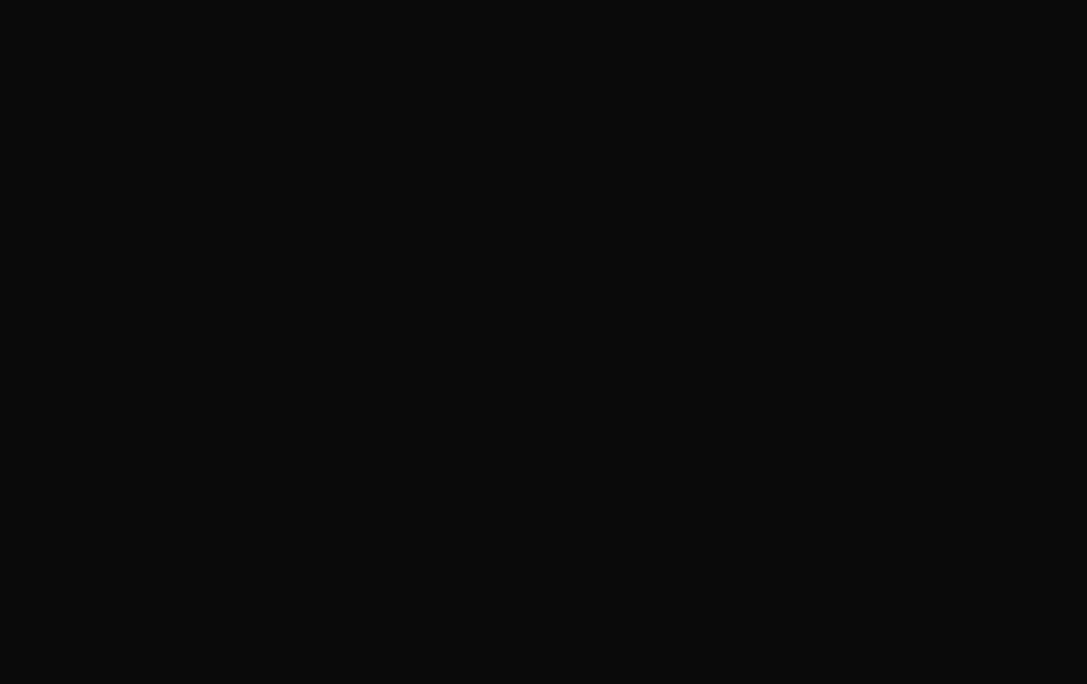
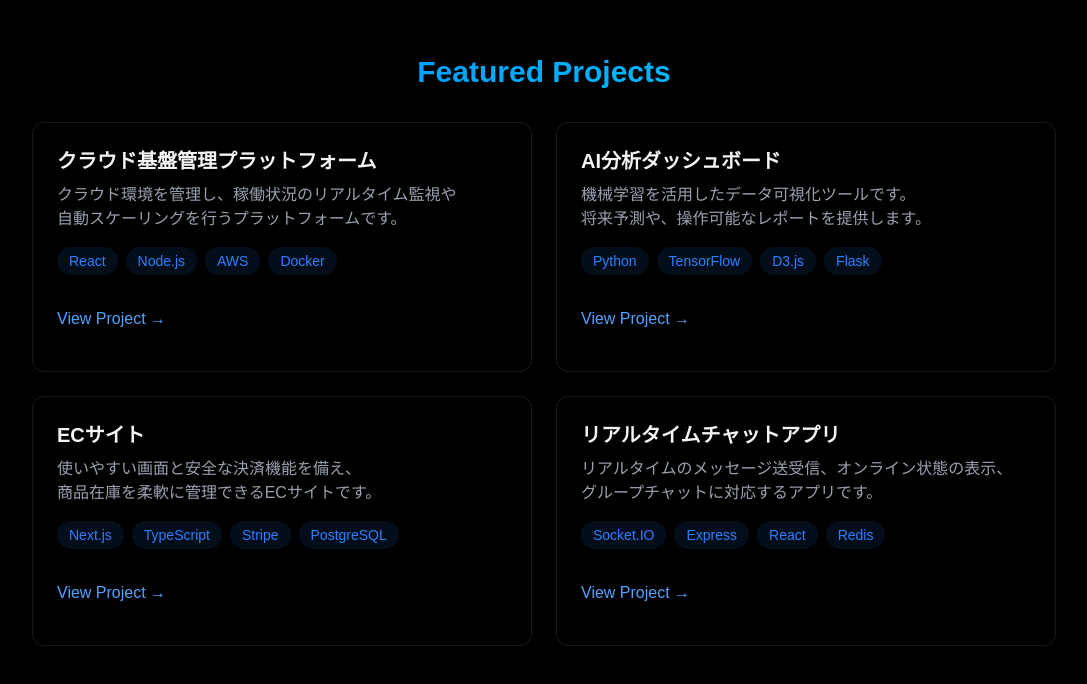
Before and after one commit to kametaro1210/react-portfolio-design, a React (Vite) app: page / in a window 1280 px wide. Shown: the part 1650-2334 px from the top of the page, without its empty margins (96-1183 px from the left). Before the commit the page ends 1600 px from the top, so only its background shows below. Built offline with nearby package versions, Linux system fonts and the light colour scheme.

Commit message:
Projects画面実装

```diff
--- a/src/App.tsx
+++ b/src/App.tsx
@@ -4,6 +4,7 @@
 import { Navbar } from "./components/Navbar";
 import { About } from "./components/section/About";
 import { Home } from "./components/section/Home";
+import { Projects } from "./components/section/Projects";
 import "./index.css";
 
 function App() {
@@ -34,6 +35,7 @@
 
         <Home />
         <About />
+        <Projects />
 
       </div>
     </>
--- /dev/null
+++ b/src/components/section/Projects.tsx
@@ -0,0 +1,89 @@
+
+// プロジェクト情報の必須項目と型を定め、データの不足や型の誤りを防ぐ。
+interface Project {
+  name: string;
+  description: string;
+  technologies: string[];
+}
+
+// Project型のプロジェクト情報をまとめ、下のmapで一覧表示する。
+const projects: Project[] = [
+  {
+    name: "クラウド基盤管理プラットフォーム",
+    description:
+      "クラウド環境を管理し、稼働状況のリアルタイム監視や\n自動スケーリングを行うプラットフォームです。",
+    technologies: ["React", "Node.js", "AWS", "Docker"],
+  },
+  {
+    name: "AI分析ダッシュボード",
+    description:
+      "機械学習を活用したデータ可視化ツールです。\n将来予測や、操作可能なレポートを提供します。",
+    technologies: ["Python", "TensorFlow", "D3.js", "Flask"],
+  },
+  {
+    name: "ECサイト",
+    description:
+      "使いやすい画面と安全な決済機能を備え、\n商品在庫を柔軟に管理できるECサイトです。",
+    technologies: ["Next.js", "TypeScript", "Stripe", "PostgreSQL"],
+  },
+  {
+    name: "リアルタイムチャットアプリ",
+    description:
+      "リアルタイムのメッセージ送受信、オンライン状態の表示、\nグループチャットに対応するアプリです。",
+    technologies: ["Socket.IO", "Express", "React", "Redis"],
+  },
+];
+
+export const Projects = () => {
+  return (
+    <section
+      id="projects"
+      className="min-h-screen flex items-center justify-center px-4 py-16 sm:px-6 sm:py-20"
+    >
+
+      <div className="w-full max-w-5xl mx-auto">
+        <h2 className="text-3xl font-bold mb-8 bg-linear-to-r from-blue-500 to-cyan-400 bg-clip-text text-transparent text-center">
+          Featured Projects
+        </h2>
+
+        <div className="grid grid-cols-1 md:grid-cols-2 gap-4 sm:gap-6">
+          {projects.map((proj) => (
+            <div
+              key={proj.name}
+              className="min-w-0 p-4 sm:p-6 rounded-xl border border-white/10 hover:-translate-y-1 hover:border-blue-500/30 hover:shadow-[0_4px_20px_rgba(59,130,246,0.1)] transition-all"
+            >
+
+              <h3 className="text-lg sm:text-xl font-bold mb-2">
+                {proj.name}
+              </h3>
+
+              <p className="text-sm sm:text-base text-gray-400 mb-4 whitespace-pre-line">
+                {proj.description}
+              </p>
+
+              <div className="flex flex-wrap gap-2 mb-4">
+                {proj.technologies.map((tech) => (
+                  <span
+                    key={tech}
+                    className="bg-blue-500/10 text-blue-500 py-1 px-3 rounded-full text-sm hover:bg-blue-500/20 hover:-translate-y-0.5 hover:shadow-[0_2px_8px_rgba(59,130,246,0.2)] transition-all"
+                  >
+                    {tech}
+                  </span>
+                ))}
+              </div>
+
+              <div className="flex justify-between items-center">
+                <a
+                  href="#"
+                  className="text-blue-400 hover:text-blue-300 transition-colors my-4"
+                >
+                  View Project →
+                </a>
+              </div>
+            </div>
+          ))}
+        </div>
+      </div>
+    </section>
+  );
+};
```
